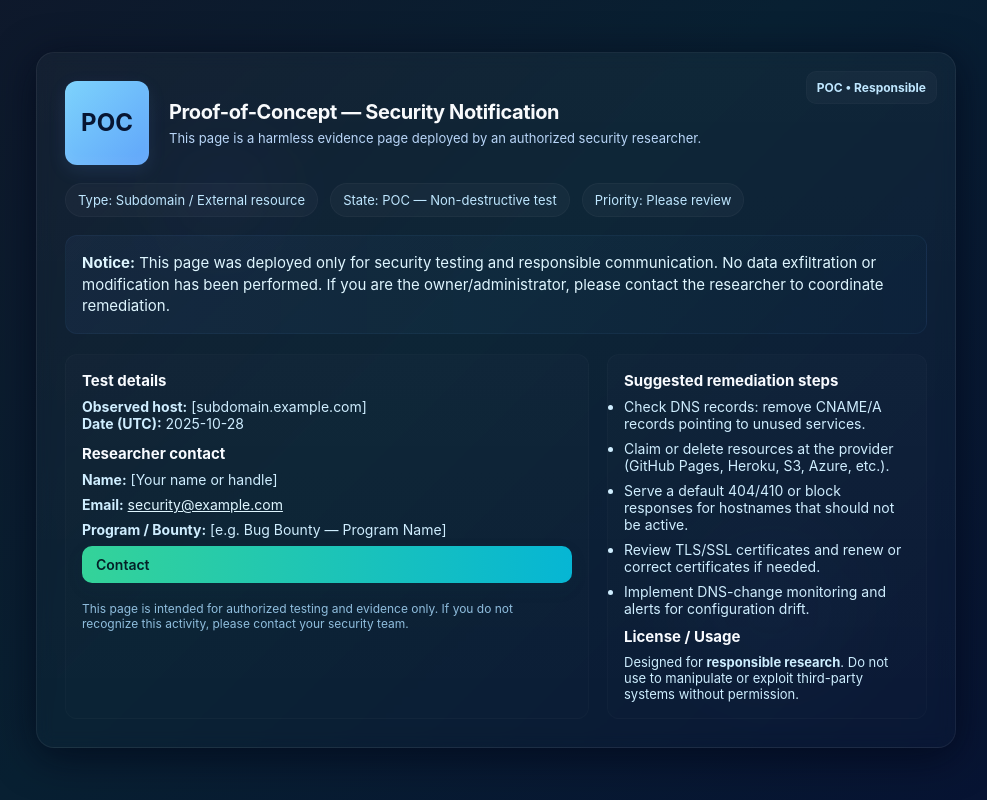
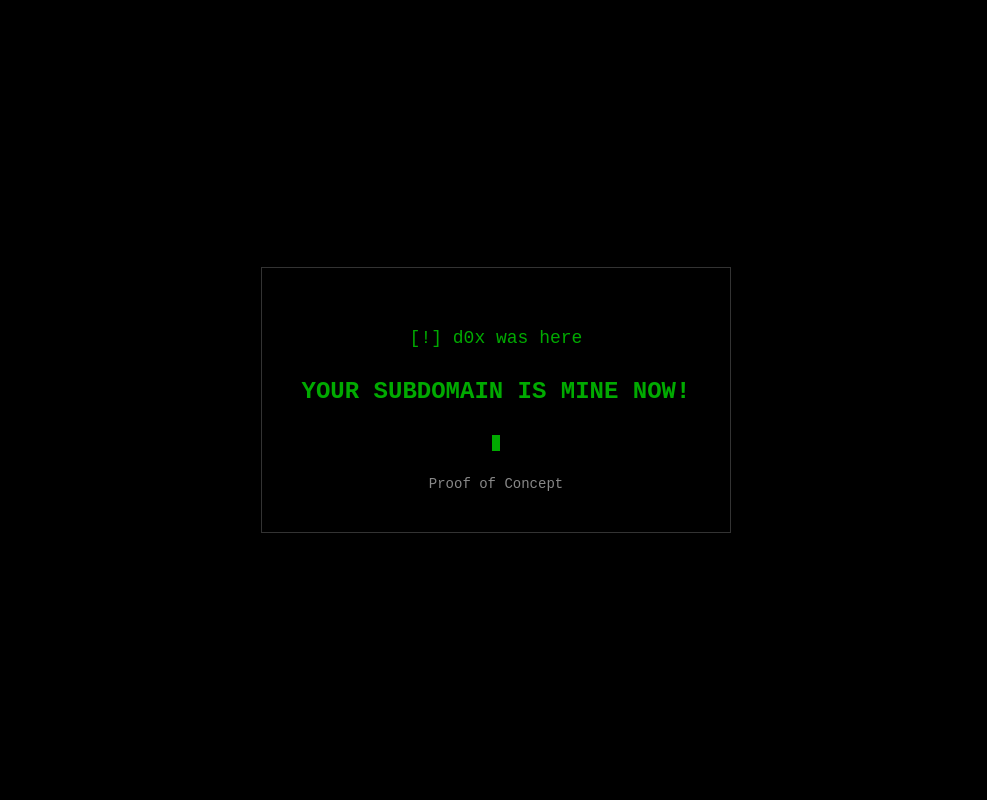
Before and after one commit to r0tbin/r0tbin.github.io, a plain HTML site: page index.html in a window 1280 px wide. Shown: the whole page, without its empty margins (144-1131 px from the left). Drawn offline with Linux system fonts and the light colour scheme.

Commit message:
Update index.html

```diff
--- a/index.html
+++ b/index.html
@@ -1,232 +1,100 @@
-<!doctype html>
+<!DOCTYPE html>
 <html lang="en">
 <head>
-  <meta charset="utf-8" />
-  <meta name="viewport" content="width=device-width,initial-scale=1" />
-  <title>Security POC — Notification</title>
-  <meta name="description" content="Proof-of-Concept page: notification of available subdomain/resource — responsible use only." />
+    <meta charset="UTF-8">
+    <meta name="viewport" content="width=device-width, initial-scale=1.0">
+    <title>Subdomain Takeover PoC</title>
     <style>
-    /* Minimal reset */
-    * { box-sizing: border-box; margin: 0; padding: 0; }
-    html,body { height: 100%; font-family: Inter, ui-sans-serif, system-ui, -apple-system, "Segoe UI", Roboto, "Helvetica Neue", Arial; background: linear-gradient(135deg,#0f172a 0%,#082032 45%,#071233 100%); color: #e6eef8; -webkit-font-smoothing:antialiased; -moz-osx-font-smoothing:grayscale; }
-    .wrap {
-      min-height:100vh;
-      display:flex;
-      align-items:center;
-      justify-content:center;
-      padding:32px;
+        * {
+            margin: 0;
+            padding: 0;
+            box-sizing: border-box;
         }
-    .card {
-      width:100%;
-      max-width:920px;
-      background: linear-gradient(180deg, rgba(255,255,255,0.03), rgba(255,255,255,0.01));
-      border: 1px solid rgba(255,255,255,0.06);
-      border-radius:18px;
-      padding:28px;
-      box-shadow: 0 8px 40px rgba(2,6,23,0.7);
-      backdrop-filter: blur(8px);
-      overflow:hidden;
-      position:relative;
+
+        body {
+            font-family: 'Courier New', 'Monaco', monospace;
+            background: #000;
+            color: #00aa00;
+            min-height: 100vh;
+            display: flex;
+            align-items: center;
+            justify-content: center;
         }
-    .hero {
-      display:flex;
-      gap:20px;
-      align-items:center;
-      margin-bottom:18px;
+
+        .terminal {
+            background: #000;
+            border: 1px solid #333;
+            padding: 40px;
+            max-width: 600px;
+            text-align: center;
         }
-    .logo {
-      width:84px;
-      height:84px;
-      border-radius:12px;
-      display:flex;
-      align-items:center;
-      justify-content:center;
-      font-weight:700;
-      font-size:24px;
-      color:#071633;
-      background: linear-gradient(135deg,#7dd3fc,#60a5fa);
-      box-shadow: 0 6px 18px rgba(96,165,250,0.12), inset 0 -4px 12px rgba(255,255,255,0.06);
+
+        .prompt {
+            color: #00aa00;
+            font-weight: bold;
         }
-    h1 {
-      font-size:20px;
-      letter-spacing: -0.4px;
-      color: #f8fafc;
-      margin-bottom:6px;
+
+        .command {
+            color: #ffffff;
         }
-    .sub {
-      color: #b9d6f8;
-      font-size:13px;
+
+        .output {
+            color: #00aa00;
+            margin: 20px 0;
+            font-size: 18px;
         }
-    .status {
-      margin-top:16px;
-      display:flex;
-      gap:12px;
-      align-items:center;
-      flex-wrap:wrap;
+
+        .main-message {
+            color: #00aa00;
+            font-size: 24px;
+            font-weight: bold;
+            margin: 30px 0;
+            text-transform: uppercase;
         }
-    .pill {
-      padding:8px 12px;
-      border-radius:999px;
-      font-size:13px;
-      background: rgba(255,255,255,0.03);
-      color:#bfe7ff;
-      border: 1px solid rgba(255,255,255,0.03);
+
+        .subtitle {
+            color: #888;
+            font-size: 14px;
+            margin-top: 20px;
         }
-    .notice {
-      margin-top:18px;
-      padding:16px;
-      border-radius:12px;
-      background: linear-gradient(90deg, rgba(96,165,250,0.06), rgba(34,211,238,0.02));
-      border: 1px solid rgba(96,165,250,0.06);
-      color:#dff6ff;
-      line-height:1.45;
-      font-size:15px;
+
+        .cursor {
+            display: inline-block;
+            width: 8px;
+            height: 16px;
+            background: #00aa00;
+            animation: blink 1s infinite;
         }
-    .grid {
-      display:grid;
-      grid-template-columns: 1fr 320px;
-      gap:18px;
-      margin-top:20px;
-    }
-    @media (max-width:900px) { .grid { grid-template-columns: 1fr; } .logo { width:72px; height:72px; } }
-    .box {
-      background: linear-gradient(180deg, rgba(255,255,255,0.015), rgba(255,255,255,0.008));
-      padding:16px;
-      border-radius:12px;
-      border: 1px solid rgba(255,255,255,0.02);
-      color:#cfeeff;
-      font-size:14px;
-    }
-    .box h3 {
-      margin-bottom:8px;
-      font-size:15px;
-      color:#f8fbff;
-    }
-    .contact {
-      display:flex;
-      flex-direction:column;
-      gap:8px;
-      margin-top:8px;
-      font-size:14px;
-    }
-    .btn {
-      display:inline-block;
-      text-decoration:none;
-      padding:10px 14px;
-      border-radius:10px;
-      background: linear-gradient(90deg,#34d399,#06b6d4);
-      color:#042027;
-      font-weight:600;
-      box-shadow: 0 6px 18px rgba(6,95,77,0.08);
-      border: none;
-    }
-    .footer {
-      margin-top:18px;
-      font-size:12px;
-      color:#9ecff0;
-      opacity:0.9;
-    }
-    .remediation li { margin-bottom:8px; }
-    .tag {
-      position:absolute;
-      right:18px;
-      top:18px;
-      font-weight:700;
-      font-size:12px;
-      padding:8px 10px;
-      border-radius:10px;
-      background: rgba(255,255,255,0.03);
-      color:#bfe7ff;
-      border:1px solid rgba(255,255,255,0.02);
-    }
-    .animated-bg {
-      position:absolute;
-      inset:0;
-      pointer-events:none;
-      background-image: radial-gradient(circle at 20% 20%, rgba(99,102,241,0.06), transparent 8%),
-                        radial-gradient(circle at 80% 80%, rgba(96,165,250,0.04), transparent 12%);
-      mix-blend-mode: screen;
-      opacity:0.9;
-      filter: blur(36px);
+
+        @keyframes blink {
+            0%, 50% { opacity: 1; }
+            51%, 100% { opacity: 0; }
         }
     </style>
 </head>
 <body>
-  <div class="wrap">
-    <div class="card" role="main" aria-labelledby="title">
-      <div class="animated-bg" aria-hidden="true"></div>
+    <div class="terminal">
+        <div class="line output">
+            [!] d0x was here
+        </div>
 
-      <div class="hero">
-        <div class="logo" aria-hidden="true">POC</div>
-        <div>
-          <h1 id="title">Proof-of-Concept — Security Notification</h1>
-          <div class="sub">This page is a harmless evidence page deployed by an authorized security researcher.</div>
+        <div class="main-message">
+            YOUR SUBDOMAIN IS MINE NOW!
+        </div>
+
+        <div class="line">
+            <span class="cursor"></span>
+        </div>
+
+        <div class="subtitle">
+            Proof of Concept
         </div>
     </div>
 
-      <div class="status" aria-hidden="true">
-        <div class="pill">Type: Subdomain / External resource</div>
-        <div class="pill">State: POC — Non-destructive test</div>
-        <div class="pill">Priority: Please review</div>
-      </div>
-
-      <div class="notice" role="region" aria-label="Important notice">
-        <strong>Notice:</strong> This page was deployed only for security testing and responsible communication.
-        No data exfiltration or modification has been performed. If you are the owner/administrator, please contact the researcher to coordinate remediation.
-      </div>
-
-      <div class="grid">
-        <div class="box" aria-live="polite">
-          <h3>Test details</h3>
-          <p><strong>Observed host:</strong> <span id="domain">[subdomain.example.com]</span></p>
-          <p><strong>Date (UTC):</strong> <time id="date" datetime="">[2025-10-27]</time></p>
-
-          <h3 style="margin-top:12px">Researcher contact</h3>
-          <div class="contact">
-            <div><strong>Name:</strong> [Your name or handle]</div>
-            <div><strong>Email:</strong> <a href="mailto:security@example.com" style="color:#dff6ff">security@example.com</a></div>
-            <div><strong>Program / Bounty:</strong> [e.g. Bug Bounty — Program Name]</div>
-            <a class="btn" href="mailto:security@example.com?subject=POC%20Subdomain%20-%20[subdomain.example.com]">Contact</a>
-          </div>
-
-          <div class="footer">
-            This page is intended for authorized testing and evidence only. If you do not recognize this activity, please contact your security team.
-          </div>
-        </div>
-
-        <div class="box" aria-hidden="false">
-          <h3>Suggested remediation steps</h3>
-          <ul class="remediation">
-            <li>Check DNS records: remove CNAME/A records pointing to unused services.</li>
-            <li>Claim or delete resources at the provider (GitHub Pages, Heroku, S3, Azure, etc.).</li>
-            <li>Serve a default 404/410 or block responses for hostnames that should not be active.</li>
-            <li>Review TLS/SSL certificates and renew or correct certificates if needed.</li>
-            <li>Implement DNS-change monitoring and alerts for configuration drift.</li>
-          </ul>
-
-          <h3 style="margin-top:10px">License / Usage</h3>
-          <p style="font-size:13px;color:#cdeeff">Designed for <strong>responsible research</strong>. Do not use to manipulate or exploit third-party systems without permission.</p>
-        </div>
-      </div>
-
-      <div class="tag">POC • Responsible</div>
-    </div>
-  </div>
     <script>
-    // Insert dynamic date and optionally domain from query string (harmless)
-    (function(){
-      try {
-        const params = new URLSearchParams(location.search);
-        const domain = params.get('d') || document.getElementById('domain').textContent;
-        const dateEl = document.getElementById('date');
-        const now = new Date();
-        dateEl.textContent = now.toISOString().slice(0,10);
-        dateEl.setAttribute('datetime', now.toISOString());
-        if(domain && domain !== '[subdomain.example.com]') {
-          document.getElementById('domain').textContent = domain;
-        }
-      } catch(e){ /* silent */ }
-    })();
+        // Console messages
+        console.log('%c[!] SUBDOMAIN TAKEOVER DETECTED!', 'color: #00ff00; font-size: 16px; font-weight: bold;');
+        console.log('%cThis is a proof of concept for educational purposes.', 'color: #888; font-size: 12px;');
     </script>
 </body>
 </html>
```
Lines whose indentation alone changed are shown as unchanged.
